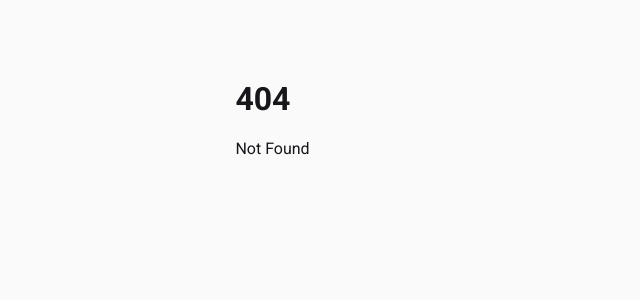
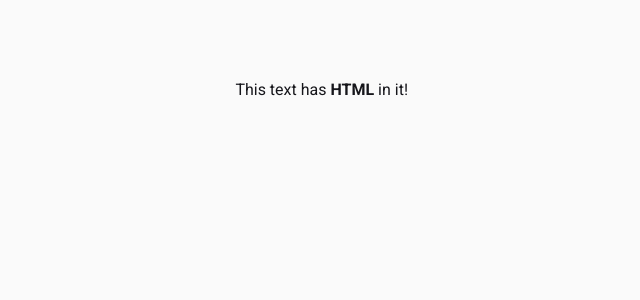
Before and after one commit to Miqueas/Learning-Notes, a SvelteKit app in the folder Svelte/: page /basic-svelte/introduction/html-tags in a window 1280 px wide. Before the commit this address had no page. Shown: the top 300 px of the page, without its empty margins (3-643 px from the left). Built offline with nearby package versions, Linux system fonts and the light colour scheme.

Commit message:
Svelte: added html tags

```diff
--- /dev/null
+++ b/Svelte/src/routes/basic-svelte/introduction/html-tags/+page.svelte
@@ -0,0 +1,7 @@
+<script>
+  let richText = "This text has <strong>HTML</strong> in it!";
+</script>
+
+<main>
+  <p>{@html richText}</p>
+</main>
```
